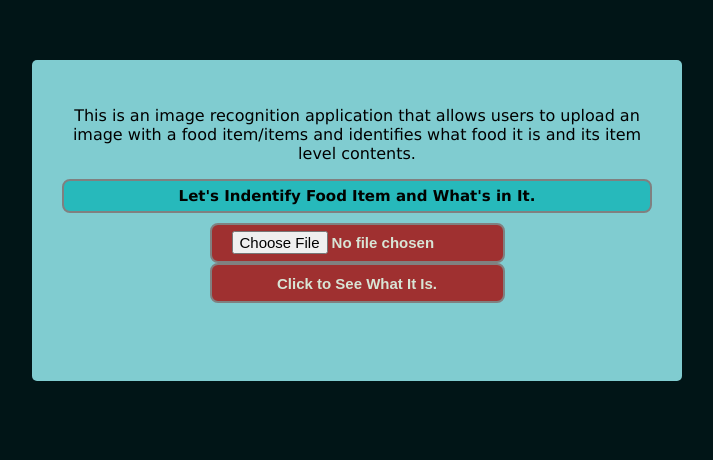
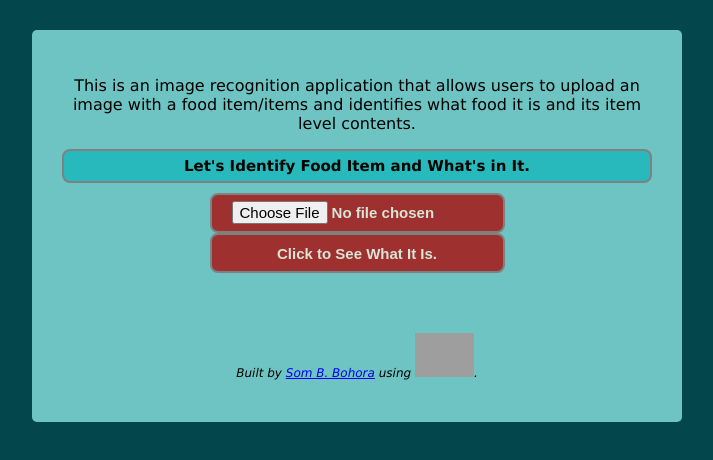
Before and after one commit to datastatistician3/api-hack-capstone, a plain HTML site: page index.html in a window 1280 px wide. Shown: the whole page, without its empty margins (283-996 px from the left). Drawn offline with nearby package versions, Linux system fonts and the light colour scheme; grey boxes are pictures that could not be loaded; a script that the page names is missing.

Commit message:
finishing capstone

```diff
--- a/index.html
+++ b/index.html
@@ -12,7 +12,7 @@
 <div class="container">
 	<header>
 		<p>This is an image recognition application that allows users to upload an image with a food item/items and identifies what food it is and its item level contents.</p>
-		<h1 id="my-header" >Let's Indentify Food Item and What's in It.</h1>
+		<h1 id="my-header" >Let's Identify Food Item and What's in It.</h1>
 	</header>
 
 	<section>
@@ -24,16 +24,21 @@
 	</section>
 
 	<section>
-			  <div id="predictions">
+		<div>
 			<h2 id="what-food"></h2>
 			<h2 id="clickto-show-items"></h2>
 			<div id="image-and-table">
-						<input type="image" id="myImg" value="" >
-							<!-- <img id="myImg"> -->
+				<a href="#bottom" id="top"><input type="image" id="myImg" value="" ></a>
 				<div id="tbl-food"></div>
+				<a href="#top" id="bottom"></a>
 			</div>
 		</div>
 	</section>
+
+	<address>
+		<p style="font-size:12px;">Built by <a href="mailto:energeticsom@gmail.com">Som B. Bohora</a> using
+		<a href="https://clarifai.com/" target="_blank"><img id="clarifai-img" src="https://clarifai.com/cms-assets/20180307033326/logo2.svg"" alt="Clarifai"/></a>.</p>
+	</address>
 </div>
 </body>
 </html>
--- a/predict.js
+++ b/predict.js
@@ -51,7 +51,7 @@ function makePrediction(image) {
         // $('#clickto-show-items').html(`<a href="#">Click here to see ingredients!</a>`)
         $('#clickto-show-items').html(`<h5>Click Image to See What's in It.</h5>`);
         let manyItems = response.outputs[0].data.concepts;
-        $('#tbl-food').append(`<table class="hidden" border="1"><caption>Items of <strong>${toTitleCase(tag)}.</strong></caption><br><tr><th>Food</th><th>Probability</th></tr></table>`);
+        $('#tbl-food').append(`<table class="hidden" border="1"><caption>Ingredients of <strong>${toTitleCase(tag)}.</strong></caption><br><tr><th>Food</th><th>Probability</th></tr></table>`);
         var myTable = $('#tbl-food').children();
 
         // $('#food-ingredients').html(`<h3 class="hidden">Below are the items of ${toTitleCase(tag)}</h3>`)
@@ -70,7 +70,6 @@ function toggleClassfunction(){
 }
 
 function runMethods() {
-  // $(toggleClassfunction)
   $(findFoodItem)
 }
 
--- a/style.css
+++ b/style.css
@@ -6,7 +6,6 @@ table {
   border-collapse: collapse;
   text-align: left;
   margin: auto;
-  background-image: element();
 }
 
 .container {
@@ -86,13 +85,13 @@ html, body {
   font-family: sans-serif;
   margin: auto;
   height: 100%;
-  background: #011517;
+  background: #03464c;
 }
 
 .container {
-  background: rgb(128, 204, 208);
+  background: rgb(110, 196, 194);
   border-radius: 5px;
-  margin: 60px auto;
+  margin: 30px auto;
   padding: 30px;
   width: 650px;
 }
@@ -122,8 +121,16 @@ html, body {
   display: block;
   font-family: sans-serif;
   font-size: 1rem;
-  font-weight: bold;
   margin: 1rem auto;
   padding: 1rem;
   width: 100%;
 }
+
+#clarifai-img {
+  width: 10%;
+  height: 10%;
+}
+
+#bottom {
+  border: none;
+}
```
Lines whose indentation alone changed are shown as unchanged.
